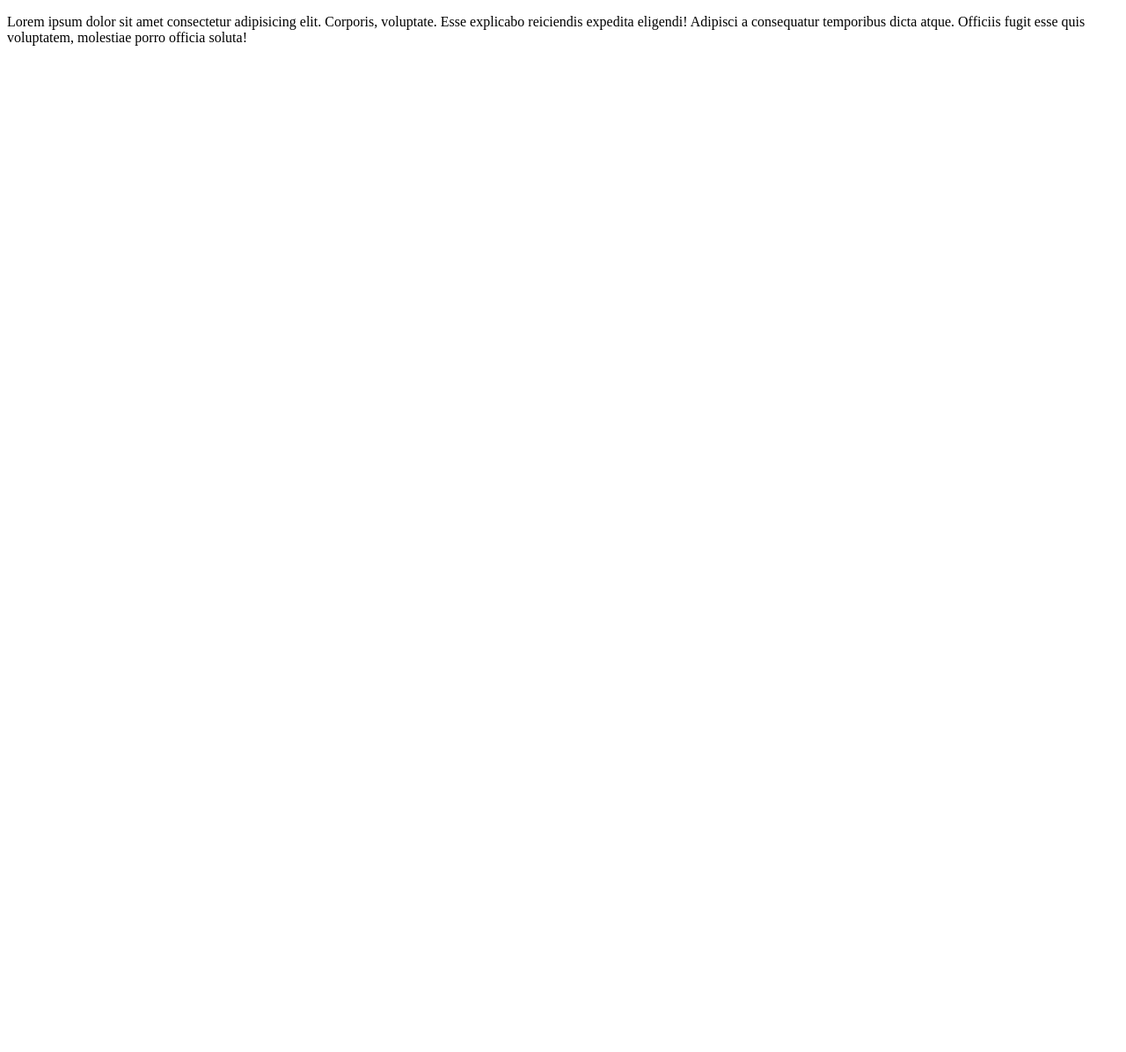
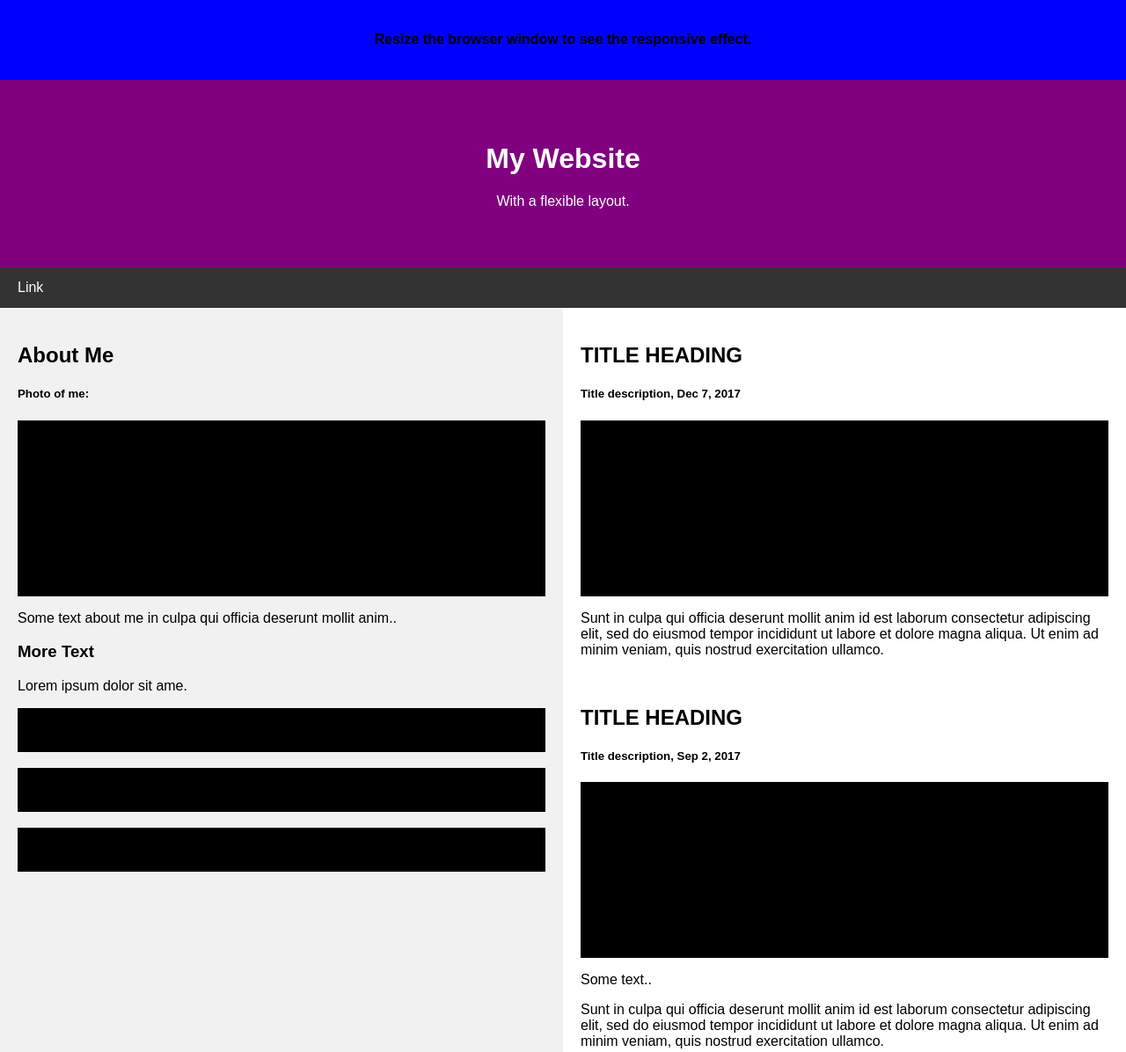
Before and after one commit to lipowskiez/lipowskiez.github.io, a plain HTML site: page index.html in a window 1280 px wide. Shown: the top 1196 px of the page at 88% size. Before the commit the page ends 800 px from the top, so only its background shows below. Drawn offline with Linux system fonts and the light colour scheme.

Commit message:
Update index.html

```diff
--- a/index.html
+++ b/index.html
@@ -1,11 +1,142 @@
 <!DOCTYPE html>
-<html lang="en">
+<html>
 <head>
-    <meta charset="UTF-8">
-    <meta name="viewport" content="width=<device-width>, initial-scale=1.0">
-    <title>Document</title>
+<title>Page Title</title>
+<meta charset="UTF-8">
+<meta name="viewport" content="width=device-width, initial-scale=1">
+<style>
+* {
+  box-sizing: border-box;
+}
+
+/* Style the body */
+body {
+  font-family: Arial;
+  margin: 0;
+}
+
+/* Header/logo Title */
+.header {
+  padding: 50px;
+  text-align: center;
+  background: purple;
+  color: white;
+}
+
+/* Style the top navigation bar */
+.navbar {
+  display: flex;
+  background-color: #333;
+}
+
+/* Style the navigation bar links */
+.navbar a {
+  color: white;
+  padding: 14px 20px;
+  text-decoration: none;
+  text-align: center;
+}
+
+/* Change color on hover */
+.navbar a:hover {
+  background-color: #ddd;
+  color: black;
+}
+
+/* Column container */
+.row {
+  display: flex;
+  flex-wrap: wrap;
+}
+
+/* Create two unequal columns that sits next to each other */
+/* Sidebar/left column */
+.side {
+  flex: 30%;
+  background-color: #f1f1f1;
+  padding: 20px;
+}
+
+/* Main column */
+.main {
+  flex: 30%;
+  background-color: white;
+  padding: 20px;
+}
+
+/* Fake image, just for this example */
+.fakeimg {
+  background-color: black;
+  width: 100%;
+  padding: 20px;
+}
+
+/* Footer */
+.footer {
+  padding: 20px;
+  text-align: center;
+  background: #ddd;
+}
+
+/* Responsive layout - when the screen is less than 700px wide, make the two columns stack on top of each other instead of next to each other */
+@media screen and (max-width: 700px) {
+  .row, .navbar {
+    flex-direction: column;
+  }
+}
+</style>
 </head>
 <body>
-    <p>Lorem ipsum dolor sit amet consectetur adipisicing elit. Corporis, voluptate. Esse explicabo reiciendis expedita eligendi! Adipisci a consequatur temporibus dicta atque. Officiis fugit esse quis voluptatem, molestiae porro officia soluta!</p>
+
+<!-- Note -->
+<div style="background:blue;padding:15px">
+  <h4 style="text-align:center">Resize the browser window to see the responsive effect.</h4>
+</div>
+
+<!-- Header -->
+<div class="header">
+  <h1>My Website</h1>
+  <p>With a flexible layout.</p>
+</div>
+
+<!-- Navigation Bar -->
+<div class="navbar">
+  <a href="#">Link</a>
+
+</div>
+
+<!-- The flexible grid (content) -->
+<div class="row">
+  <div class="side">
+    <h2>About Me</h2>
+    <h5>Photo of me:</h5>
+    <div class="fakeimg" style="height:200px;"></div>
+    <p>Some text about me in culpa qui officia deserunt mollit anim..</p>
+    <h3>More Text</h3>
+    <p>Lorem ipsum dolor sit ame.</p>
+    <div class="fakeimg" style="height:50px;">Image</div><br>
+    <div class="fakeimg" style="height:50px;">Image</div><br>
+    <div class="fakeimg" style="height:50px;">Image</div>
+  </div>
+  <div class="main">
+    <h2>TITLE HEADING</h2>
+    <h5>Title description, Dec 7, 2017</h5>
+    <div class="fakeimg" style="height:200px;">Image</div>
+
+    <p>Sunt in culpa qui officia deserunt mollit anim id est laborum consectetur adipiscing elit, sed do eiusmod tempor incididunt ut labore et dolore magna aliqua. Ut enim ad minim veniam, quis nostrud exercitation ullamco.</p>
+    <br>
+    <h2>TITLE HEADING</h2>
+    <h5>Title description, Sep 2, 2017</h5>
+    <div class="fakeimg" style="height:200px;">Image</div>
+    <p>Some text..</p>
+    <p>Sunt in culpa qui officia deserunt mollit anim id est laborum consectetur adipiscing elit, sed do eiusmod tempor incididunt ut labore et dolore magna aliqua. Ut enim ad minim veniam, quis nostrud exercitation ullamco.</p>
+  </div>
+</div>
+
+<!-- Footer -->
+<div class="footer">
+  <h2></h2>
+</div>
+
 </body>
 </html>
```
